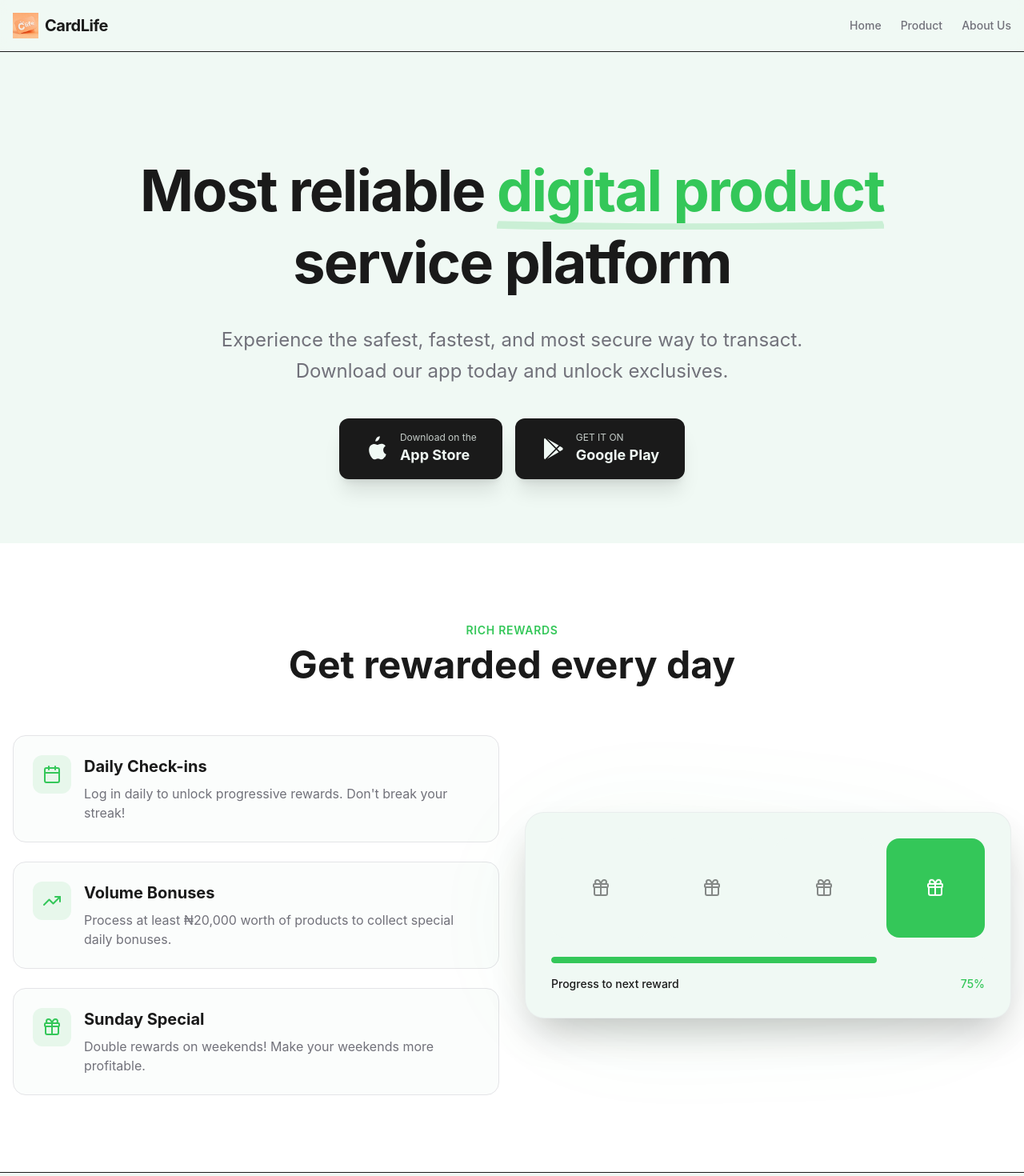
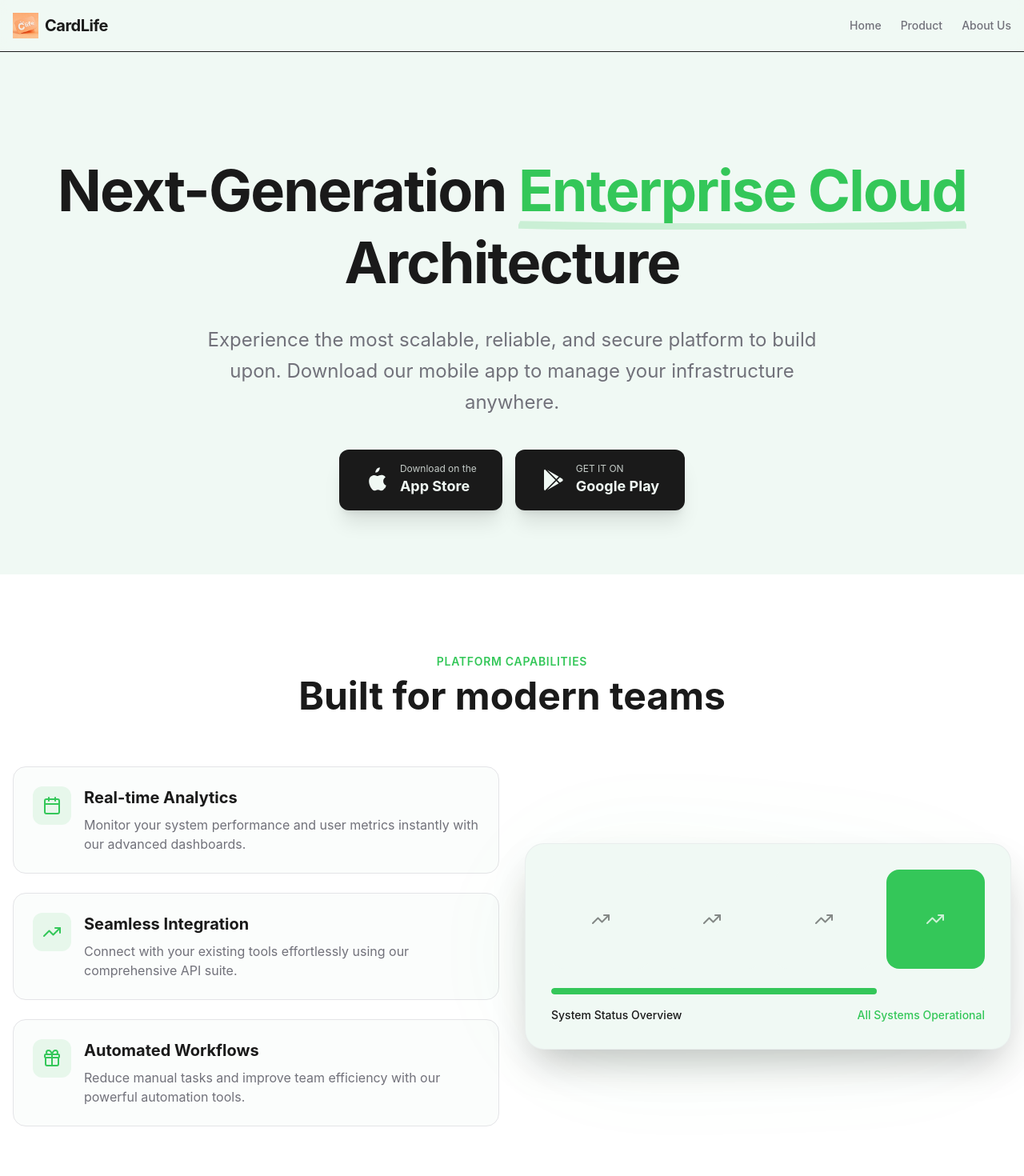
Before and after one commit to 85514530/LifecoreWeb, a React (Vite) app: page /product in a window 1280 px wide. Shown: the top 1470 px of the page at 80% size. Built offline with nearby package versions, Linux system fonts and the light colour scheme.

Commit message:
更新配置

```diff
--- a/src/components/home/FeatureSteps.tsx
+++ b/src/components/home/FeatureSteps.tsx
@@ -5,36 +5,36 @@ import { useRef } from "react"
 const steps = [
     {
         id: "01",
-        title: "Download & Install",
-        description: "Get the CardLife app from the App Store or Google Play to start your journey.",
+        title: "Discovery",
+        description: "Analyze your business requirements and identify areas for digital transformation.",
         icon: Phone,
         color: "bg-blue-500"
     },
     {
         id: "02",
-        title: "Create Account",
-        description: "Sign up in seconds. Verify your identity to unlock higher limits.",
+        title: "Strategy",
+        description: "Develop a comprehensive cloud architecture tailored to your scaling needs.",
         icon: UserPlus,
         color: "bg-purple-500"
     },
     {
         id: "03",
-        title: "Upload Details",
-        description: "Select your product type, upload the image, and enter the details.",
+        title: "Implementation",
+        description: "Our engineers build and integrate the components seamlessly with your systems.",
         icon: Upload,
         color: "bg-pink-500"
     },
     {
         id: "04",
-        title: "Instant Verification",
-        description: "Our automated system verifies your product validity in real-time.",
+        title: "Deployment",
+        description: "Rigorous testing followed by a smooth, zero-downtime deployment.",
         icon: ShieldCheck,
         color: "bg-orange-500"
     },
     {
         id: "05",
-        title: "Get Paid",
-        description: "Withdraw funds instantly to your bank account or crypto wallet.",
+        title: "Scaling",
+        description: "Continuous monitoring and auto-scaling to handle your growing user base.",
         icon: Wallet,
         color: "bg-green-500"
     },
@@ -61,12 +61,12 @@ export default function FeatureSteps() {
                     viewport={{ once: true }}
                     transition={{ duration: 0.6 }}
                 >
-                    <span className="text-primary font-bold uppercase tracking-widest text-sm">How it works</span>
+                    <span className="text-primary font-bold uppercase tracking-widest text-sm">Our Process</span>
                     <h2 className="text-4xl md:text-5xl font-bold tracking-tight text-foreground mt-4 mb-6">
-                        From Processing to Completion in <span className="text-primary">Minutes</span>
+                        From Concept to Deployment in <span className="text-primary">Record Time</span>
                     </h2>
                     <p className="text-xl text-muted-foreground">
-                        Our streamlined process ensures maximum efficiency and security for every transaction.
+                        Our streamlined methodology ensures maximum efficiency and reliability for every project.
                     </p>
                 </m.div>
 
--- a/src/components/home/HeroSection.tsx
+++ b/src/components/home/HeroSection.tsx
@@ -46,11 +46,11 @@ export default function HeroSection() {
                             transition={{ duration: 0.6, delay: 0.1 }}
                             className="text-5xl md:text-7xl font-bold tracking-tight leading-[1.1]"
                         >
-                            Turn your <br />
+                            Accelerate your <br />
                             <span className="text-transparent bg-clip-text bg-gradient-to-r from-primary via-blue-400 to-purple-400 animate-gradient-x">
-                                Digital Products
+                                Digital Transformation
                             </span> <br />
-                            into Cash instantly.
+                            with our Cloud.
                         </m.h1>
 
                         <m.p
@@ -59,8 +59,8 @@ export default function HeroSection() {
                             transition={{ duration: 0.6, delay: 0.2 }}
                             className="text-lg text-gray-400 max-w-lg leading-relaxed"
                         >
-                            The safest, fastest, and most reliable platform to use.
-                            Experience bank-grade security and instant payouts today.
+                            The most secure, scalable, and reliable platform for enterprises.
+                            Experience seamless integration and 99.9% uptime guaranteed.
                         </m.p>
 
                         <div className="flex flex-col sm:flex-row gap-4">
@@ -121,10 +121,10 @@ export default function HeroSection() {
                                     className="absolute top-10 left-4 right-4 bg-white/10 backdrop-blur-md p-4 rounded-2xl border border-white/20"
                                 >
                                     <div className="flex justify-between items-center">
-                                        <div className="text-xs text-gray-300">Current Balance</div>
-                                        <div className="text-xs text-green-400">+12.5%</div>
+                                        <div className="text-xs text-gray-300">System Uptime</div>
+                                        <div className="text-xs text-green-400">+99.99%</div>
                                     </div>
-                                    <div className="text-2xl font-bold mt-1">₦ 450,200.00</div>
+                                    <div className="text-2xl font-bold mt-1">Operational</div>
                                 </m.div>
 
                                 <m.div
@@ -137,8 +137,8 @@ export default function HeroSection() {
                                             <ArrowRight className="w-5 h-5 -rotate-45" />
                                         </div>
                                         <div>
-                                            <div className="text-sm font-bold">Payment Received</div>
-                                            <div className="text-xs text-gray-400">Just now from CardLife</div>
+                                            <div className="text-sm font-bold">Node Deployed</div>
+                                            <div className="text-xs text-gray-400">Just now in us-east-1</div>
                                         </div>
                                     </div>
                                 </m.div>
--- a/src/components/home/Testimonials.tsx
+++ b/src/components/home/Testimonials.tsx
@@ -4,39 +4,39 @@ import { Quote } from "lucide-react"
 export default function Testimonials() {
     const testimonials = [
         {
-            content: "CardLife has completely changed how I transact. The rates are unbeatable and payment is always instant.",
+            content: "CardLife has completely transformed our IT infrastructure. The system is incredibly reliable and scaling is effortless.",
             author: "Michael O.",
-            role: "Power User",
+            role: "CTO, TechCorp",
             color: "bg-blue-500"
         },
         {
-            content: "I was skeptical at first, but after my first transaction getting cleared in 2 mins, I was hooked. Best platform in Nigeria hands down.",
+            content: "We were struggling with our legacy systems, but their cloud solutions helped us modernize in under a month. Best partner hands down.",
             author: "Sarah Williams",
-            role: "Verified User",
+            role: "Engineering Lead",
             color: "bg-purple-500"
         },
         {
-            content: "Customer support is top notch. Had an issue with my upload and they verified it manually within minutes.",
+            content: "Customer support is top notch. Had an issue with API integration and they helped us resolve it manually within minutes.",
             author: "Michael Brown",
-            role: "Daily User",
+            role: "Software Architect",
             color: "bg-green-500"
         },
         {
-            content: "The app is so smooth. I love the dark mode and the way it tracks my history.",
+            content: "The dashboard is so smooth. I love the dark mode and the way it monitors our global server clusters.",
             author: "Jessica Lee",
-            role: "Beta Tester",
+            role: "DevOps Engineer",
             color: "bg-pink-500"
         },
         {
-            content: "Finally a platform that doesn't rip you off with hidden fees. What you see is what you get.",
+            content: "Finally a platform that doesn't rip you off with hidden enterprise fees. Transparent pricing and stellar uptime.",
             author: "David Chen",
-            role: "Merchant",
+            role: "Product Manager",
             color: "bg-orange-500"
         },
         {
-            content: "Been a user for years, CardLife is the only one I trust with large volume transactions.",
+            content: "Been a client for years, CardLife is the only company I trust with handling our large-scale enterprise deployments.",
             author: "David E.",
-            role: "VIP User",
+            role: "VP of Engineering",
             color: "bg-indigo-500"
         }
     ]
@@ -57,9 +57,9 @@ export default function Testimonials() {
                     transition={{ duration: 0.5 }}
                 >
                     <Quote className="w-12 h-12 text-primary mx-auto mb-6 opacity-50" />
-                    <h2 className="text-4xl md:text-6xl font-bold tracking-tight mb-6">Built for Users</h2>
+                    <h2 className="text-4xl md:text-6xl font-bold tracking-tight mb-6">Built for Enterprise</h2>
                     <p className="text-xl text-muted-foreground">
-                        Don't just take our word for it. Join thousands of users who transact daily on CardLife.
+                        Don't just take our word for it. Join hundreds of companies running securely on CardLife.
                     </p>
                 </m.div>
 
--- a/src/components/layout/Footer.tsx
+++ b/src/components/layout/Footer.tsx
@@ -13,7 +13,7 @@ export default function Footer() {
                             <span className="text-xl font-bold tracking-tight text-foreground">CardLife</span>
                         </Link>
                         <p className="mt-4 text-sm text-muted-foreground">
-                            Operated by Hong Kong Cardlife Technology Co., Limited. A leading platform for secure and efficient digital product services.
+                            Operated by Hong Kong Cardlife Technology Co., Limited. A leading provider of innovative enterprise software solutions.
                         </p>
                         <div className="mt-6 space-y-2 text-sm text-muted-foreground">
                             <p><strong>Address:</strong> UNIT 617, 6/F KING CTR 5-9 KA HING RD KWAI CHUNG HONG KONG</p>
--- a/src/pages/Product.tsx
+++ b/src/pages/Product.tsx
@@ -18,17 +18,17 @@ export default function Product() {
                         transition={{ duration: 0.6, ease: "easeOut" }}
                     >
                         <h1 className="text-5xl md:text-7xl font-bold tracking-tight text-foreground mb-8 leading-tight">
-                            Most reliable <span className="text-primary relative inline-block">
-                                digital product
+                            Next-Generation <span className="text-primary relative inline-block">
+                                Enterprise Cloud
                                 <svg className="absolute w-full h-3 -bottom-1 left-0 text-primary/20" viewBox="0 0 100 10" preserveAspectRatio="none">
                                     <path d="M0 5 Q 50 10 100 5" stroke="currentColor" strokeWidth="8" fill="none" />
                                 </svg>
                             </span>
-                            <br /> service platform
+                            <br /> Architecture
                         </h1>
                         <p className="text-xl md:text-2xl text-muted-foreground max-w-3xl mx-auto mb-10 leading-relaxed">
-                            Experience the safest, fastest, and most secure way to transact.
-                            Download our app today and unlock exclusives.
+                            Experience the most scalable, reliable, and secure platform to build upon.
+                            Download our mobile app to manage your infrastructure anywhere.
                         </p>
 
                         <div className="flex flex-col sm:flex-row justify-center gap-4">
@@ -59,12 +59,12 @@ export default function Product() {
                 </div>
             </section>
 
-            {/* Rewards Grid Section */}
+            {/* Features Grid Section */}
             <section className="py-24 bg-white dark:bg-zinc-900">
                 <div className="container mx-auto px-4">
                     <div className="text-center mb-16">
-                        <span className="text-primary font-semibold tracking-wider uppercase text-sm">Rich Rewards</span>
-                        <h2 className="text-3xl md:text-5xl font-bold mt-2">Get rewarded every day</h2>
+                        <span className="text-primary font-semibold tracking-wider uppercase text-sm">Platform Capabilities</span>
+                        <h2 className="text-3xl md:text-5xl font-bold mt-2">Built for modern teams</h2>
                     </div>
 
                     <div className="grid md:grid-cols-2 gap-8 items-center">
@@ -78,8 +78,8 @@ export default function Product() {
                                         <Calendar className="w-6 h-6" />
                                     </div>
                                     <div>
-                                        <h3 className="text-xl font-bold mb-2">Daily Check-ins</h3>
-                                        <p className="text-muted-foreground">Log in daily to unlock progressive rewards. Don't break your streak!</p>
+                                        <h3 className="text-xl font-bold mb-2">Real-time Analytics</h3>
+                                        <p className="text-muted-foreground">Monitor your system performance and user metrics instantly with our advanced dashboards.</p>
                                     </div>
                                 </div>
                             </m.div>
@@ -93,8 +93,8 @@ export default function Product() {
                                         <TrendingUp className="w-6 h-6" />
                                     </div>
                                     <div>
-                                        <h3 className="text-xl font-bold mb-2">Volume Bonuses</h3>
-                                        <p className="text-muted-foreground">Process at least ₦20,000 worth of products to collect special daily bonuses.</p>
+                                        <h3 className="text-xl font-bold mb-2">Seamless Integration</h3>
+                                        <p className="text-muted-foreground">Connect with your existing tools effortlessly using our comprehensive API suite.</p>
                                     </div>
                                 </div>
                             </m.div>
@@ -108,8 +108,8 @@ export default function Product() {
                                         <Gift className="w-6 h-6" />
                                     </div>
                                     <div>
-                                        <h3 className="text-xl font-bold mb-2">Sunday Special</h3>
-                                        <p className="text-muted-foreground">Double rewards on weekends! Make your weekends more profitable.</p>
+                                        <h3 className="text-xl font-bold mb-2">Automated Workflows</h3>
+                                        <p className="text-muted-foreground">Reduce manual tasks and improve team efficiency with our powerful automation tools.</p>
                                     </div>
                                 </div>
                             </m.div>
@@ -122,17 +122,17 @@ export default function Product() {
                                 <div className="grid grid-cols-4 gap-4 mb-6">
                                     {Array.from({ length: 4 }).map((_, i) => (
                                         <div key={i} className={`aspect-square rounded-2xl flex items-center justify-center ${i === 3 ? 'bg-primary text-primary-foreground' : 'bg-secondary'}`}>
-                                            <Gift className={`w-6 h-6 ${i === 3 ? 'animate-bounce' : 'opacity-50'}`} />
+                                            <TrendingUp className={`w-6 h-6 ${i === 3 ? 'animate-pulse' : 'opacity-50'}`} />
                                         </div>
                                     ))}
                                 </div>
                                 <div className="space-y-4">
                                     <div className="h-2 bg-secondary rounded-full overflow-hidden">
-                                        <div className="h-full w-3/4 bg-primary rounded-full" />
+                                        <div className="h-full w-3/4 bg-primary rounded-full transition-all duration-1000" />
                                     </div>
                                     <div className="flex justify-between text-sm font-medium">
-                                        <span>Progress to next reward</span>
-                                        <span className="text-primary">75%</span>
+                                        <span>System Status Overview</span>
+                                        <span className="text-primary">All Systems Operational</span>
                                     </div>
                                 </div>
                             </div>
```
Also changed, not shown: src/pages/About.tsx (+9 -9 lines).
